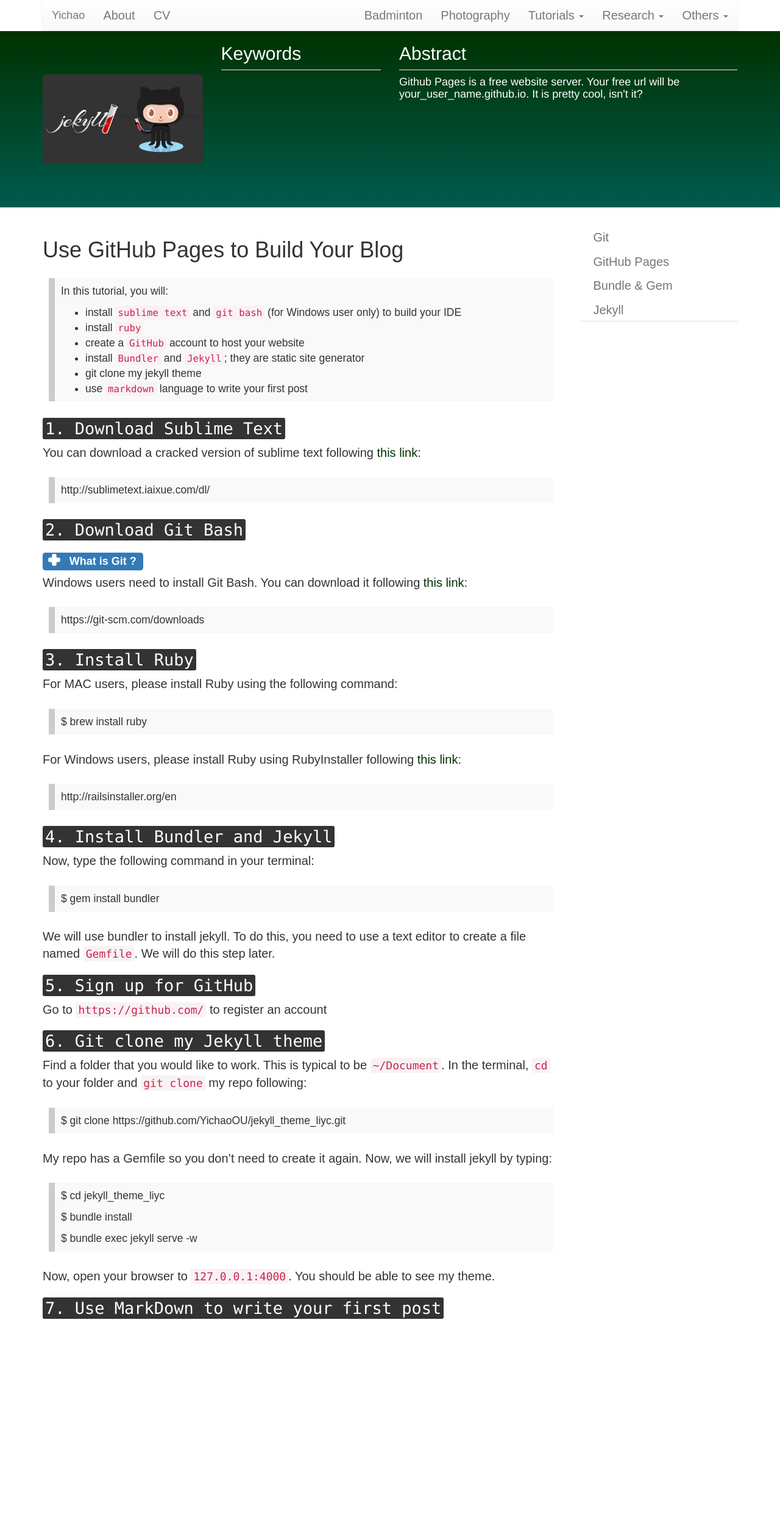
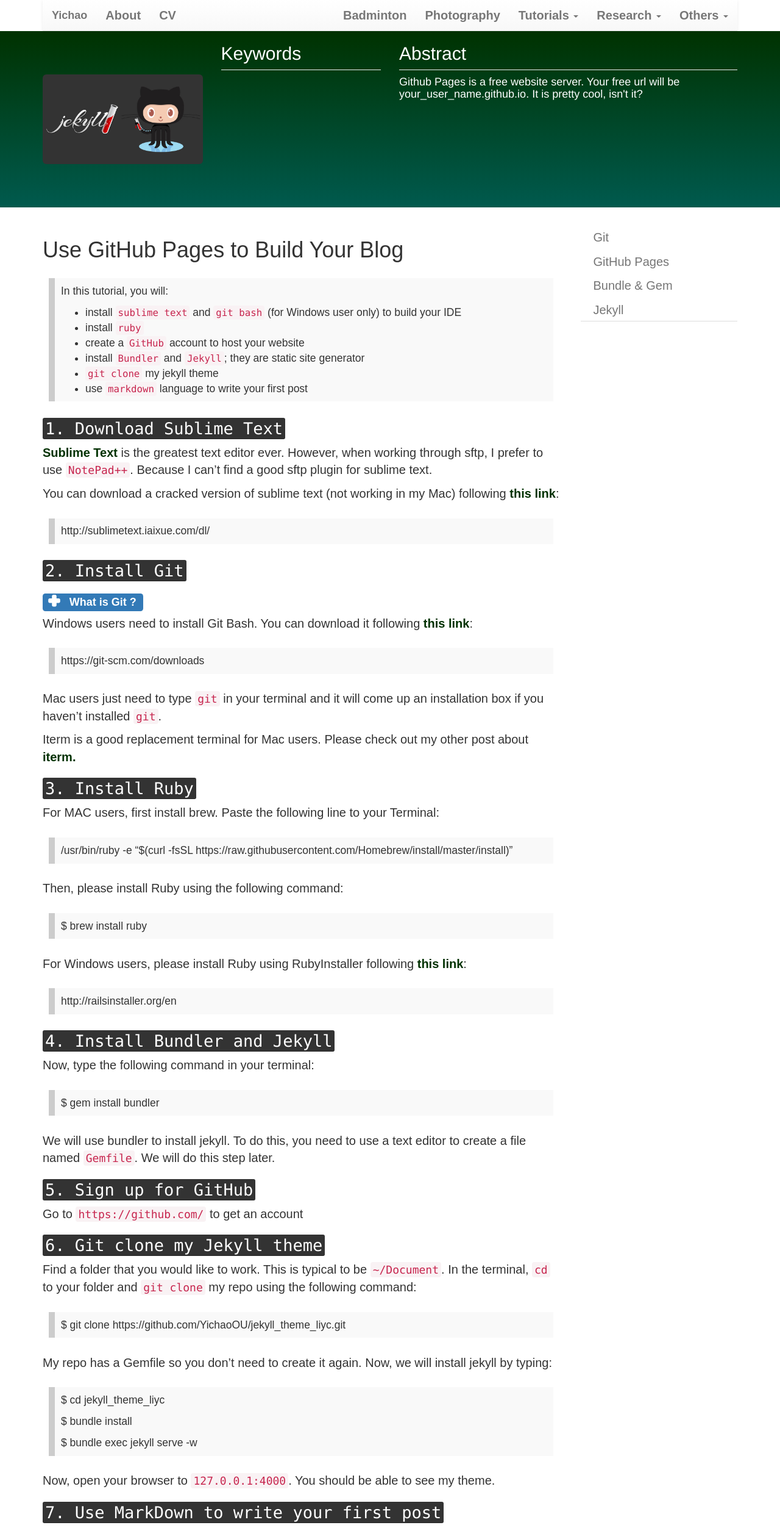
Before and after one commit to unfashionable/YichaoOU.github.io, a Jekyll site: the page built from tutorials/web_design/_posts/2016-06-22-jekyll-github-pages.md, in a window 1280 px wide. Shown: the whole page at 61% size. Built offline with Jekyll 4.4.1, drawn with Linux system fonts in a browser that asks for light colours; nearby versions of some CDN libraries; library files that are not in the unit come from our copies; before the commit the page ends 2170 px from its top, so only the background shows below that.

Commit message:
fix header bugs

```diff
--- a/_layouts/default.html
+++ b/_layouts/default.html
@@ -35,9 +35,11 @@
 		<div class="header">
 			{% if page.header_keywords_abstract == true %}
 				{%include post_header.html %}
-			{% else if page.header == just_img_header %}
+
+			{%  elsif page.header == "just_img_header" %}
 				{%include just_img_header.html %}
-			{% else %}
+
+			{%  else %}
 				{%include simple_header.html %}
 			{% endif %}
 
--- a/css/liyc.css
+++ b/css/liyc.css
@@ -370,6 +370,7 @@
 
 a:link {
   color: #003100;
+     font-weight: 600;
 }
 
 a:visited {
--- a/index.html
+++ b/index.html
@@ -1,7 +1,8 @@
 ---
 layout: default
-title: test main page
+title: Everything about me
 header_keywords_abstract : false
+header : simple_header
 one_sentence: The best way to have a good idea is to have lots of ideas
 header_image: me.JPG
 keywords:
--- a/tutorials/web_design/_posts/2016-06-22-jekyll-github-pages.md
+++ b/tutorials/web_design/_posts/2016-06-22-jekyll-github-pages.md
@@ -21,23 +21,23 @@
 >
 > * install `Bundler` and `Jekyll`; they are static site generator
 >
-> * git clone my jekyll theme
+> * `git clone` my jekyll theme
 >
 > * use `markdown` language to write your first post
 
 
 ## <kbd> 1. Download Sublime Text </kbd>
 
-You can download a cracked version of sublime text following [this link](http://sublimetext.iaixue.com/dl/):
+[Sublime Text](https://www.sublimetext.com/) is the greatest text editor ever. However, when working through sftp, I prefer to use `NotePad++`. Because I can't find a good sftp plugin for sublime text.
+
+You can download a cracked version of sublime text (not working in my Mac) following [this link](http://sublimetext.iaixue.com/dl/):
 
 > http://sublimetext.iaixue.com/dl/
 
-## <kbd> 2. Download Git Bash </kbd>
 
-<!-- <h3  data-target="#collapseOne" data-toggle="collapse"><span class="label label-primary">What is Git ?</span><i class="icon-chevron-up"></i></h3>
-<blockquote  id="collapseOne">asddddddd</blockquote >
 
- -->
+## <kbd> 2. Install Git </kbd>
+
 
 <h3  data-target="#collapseOne" data-toggle="collapse">
 
@@ -50,7 +50,7 @@
 
 <div id="collapseOne" class="panel-collapse collapse panel panel-default">
       <div class="panel-body">
-        Anim pariatur cliche reprehenderit, enim eiusmod high life accusamus terry richardson ad squid. 3 wolf moon officia aute, non cupidatat skateboard dolor brunch. Food truck quinoa nesciunt laborum eiusmod. Brunch 3 wolf moon tempor, sunt aliqua put a bird on it squid single-origin coffee nulla assumenda shoreditch et. Nihil anim keffiyeh helvetica, craft beer labore wes anderson cred nesciunt sapiente ea proident. Ad vegan excepteur butcher vice lomo. Leggings occaecat craft beer farm-to-table, raw denim aesthetic synth nesciunt you probably haven't heard of them accusamus labore sustainable VHS.
+       Git is a version control command. In plain English, Git allows you to undo every editing. In other words, you can go back to every version that you have commited.
       </div>
 </div>
 
@@ -59,9 +59,17 @@
 
 > https://git-scm.com/downloads
 
+Mac users just need to type `git` in your terminal and it will come up an installation box if you haven't installed `git`.
+
+Iterm is a good replacement terminal for Mac users. Please check out my other post about [iterm.]({% post_url 2016-06-25-iterm-setup %})
+
 ## <kbd> 3. Install Ruby </kbd>
 
-For MAC users, please install Ruby using the following command:
+For MAC users, first install brew. Paste the following line to your Terminal:
+
+> /usr/bin/ruby -e "$(curl -fsSL https://raw.githubusercontent.com/Homebrew/install/master/install)"
+
+Then, please install Ruby using the following command:
 
 >  $ brew install ruby
 
@@ -82,11 +90,9 @@
 
 
 
-
-
 ## <kbd> 5. Sign up for GitHub </kbd>
 
-Go to `https://github.com/` to register an account
+Go to `https://github.com/` to get an account
 
 
 
@@ -97,7 +103,7 @@
 
 ## <kbd> 6. Git clone my Jekyll theme </kbd>
 
-Find a folder that you would like to work. This is typical to be `~/Document`. In the terminal, `cd` to your folder and `git clone` my repo following:
+Find a folder that you would like to work. This is typical to be `~/Document`. In the terminal, `cd` to your folder and `git clone` my repo using the following command:
 
 > $ git clone https://github.com/YichaoOU/jekyll_theme_liyc.git
 
```
Also changed, not shown: tutorials/web_design/_posts/2016-06-25-iterm-setup.md (+1 -0 lines).
